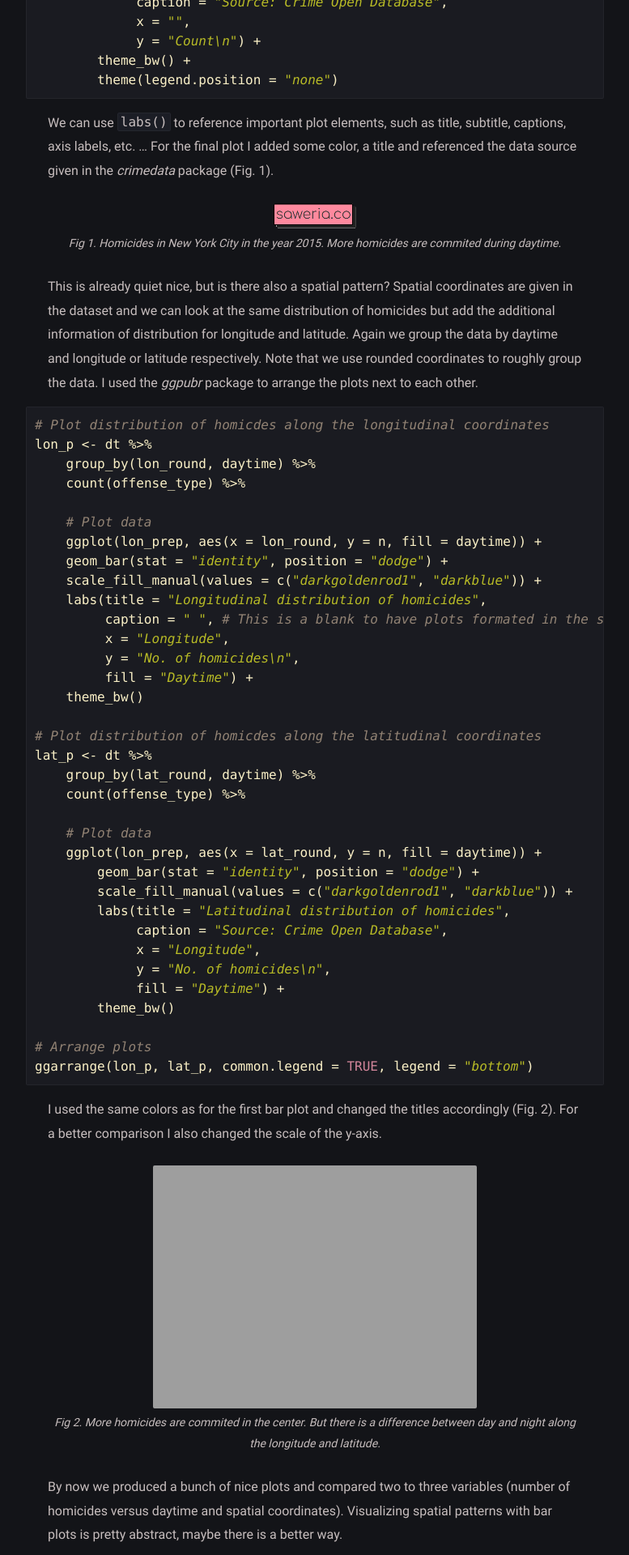
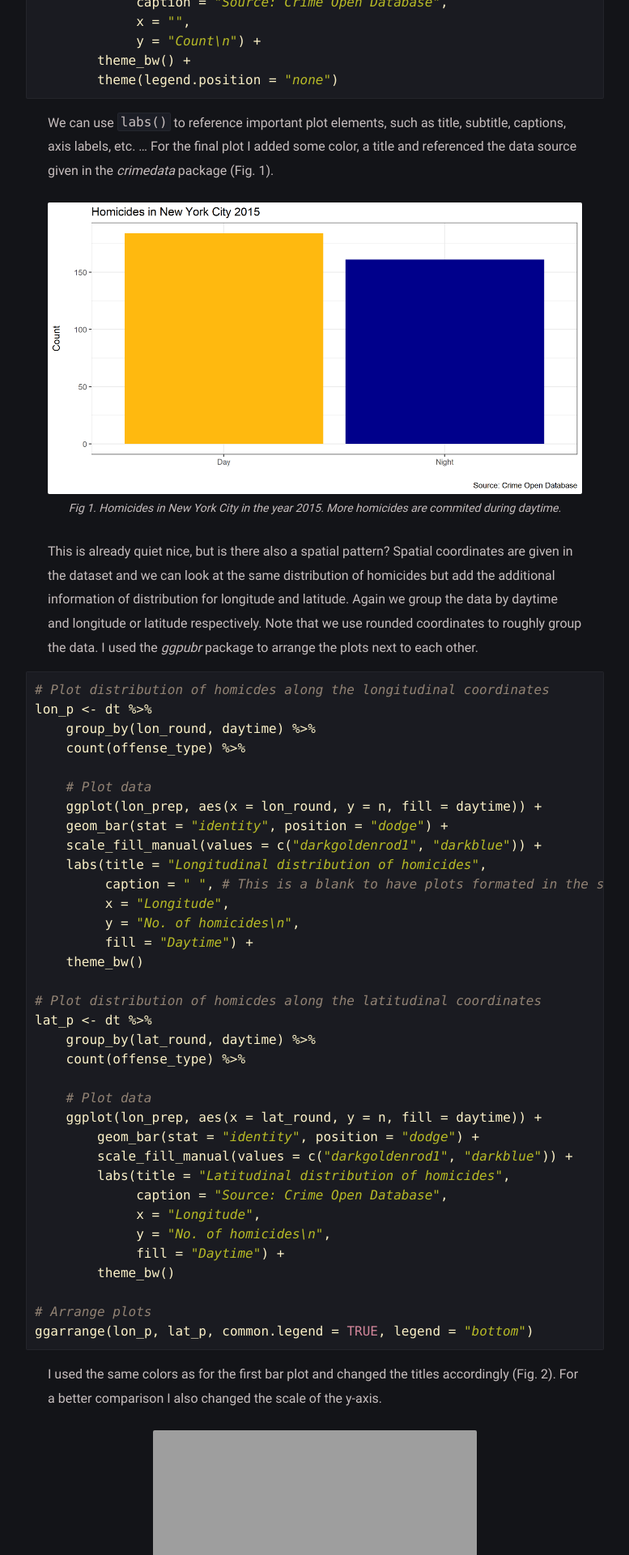
Before and after one commit to seb1458/seb1458.github.io, a Jekyll site: the page built from _posts/220903-SWD/2022-09-03-swdTutorial.md, in a window 1280 px wide. Shown: the part 2479-4399 px from the top of the page at 81% size, without its empty margins (251-1028 px from the left). Built offline with Jekyll 4.4.1, drawn with Linux system fonts in a browser that asks for light colours.

Commit message:
Update 2022-09-03-swdTutorial.md

```diff
--- a/_posts/220903-SWD/2022-09-03-swdTutorial.md
+++ b/_posts/220903-SWD/2022-09-03-swdTutorial.md
@@ -89,7 +89,7 @@ dt %>%
 We can use `labs()` to reference important plot elements, such as title, subtitle, captions, axis labels, etc. ... For the final plot I added some color, a title and referenced the data source given in the *crimedata* package (Fig. 1).
 
 <figure>
-<img src="https://seb1458.github.io/assets/img/saweria-button.png" style="display: block; margin: auto;" />
+<img src="https://seb1458.github.io/assets/img/220903-SWD-novel/simple_plot.png" style="display: block; margin: auto;" />
 <figcaption>Fig 1. Homicides in New York City in the year 2015. More homicides are commited during daytime.</figcaption>
 </figure>
 
```
